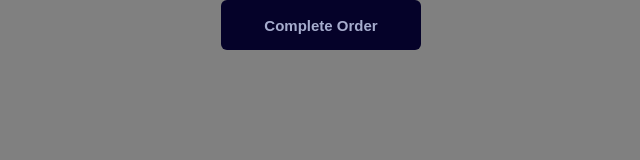
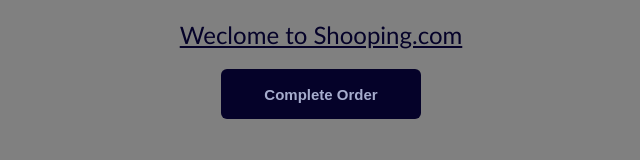
Before and after one commit to Elochukwu3/order-button, a plain HTML site: page index.html in a window 1280 px wide. Shown: the whole page, without its empty margins (319-959 px from the left). Drawn offline with Linux system fonts and the light colour scheme.

Commit message:
update header

```diff
--- a/index.html
+++ b/index.html
@@ -11,6 +11,7 @@
 </head>
 <body>
    <main>
+    <div class="intro">Weclome to Shooping.com</div>
     <section>
         <div class="container">
             <div class="car-cont">
--- a/style.scss
+++ b/style.scss
@@ -3,7 +3,7 @@
     @content;
   }
 }
-*{
+* {
   padding: 0;
   margin: 0;
 }
@@ -11,6 +11,15 @@ main {
   min-height: 100vh;
   background: grey;
   overflow: hidden;
+  .intro {
+    margin: 20px auto;
+    font-size: 1.5rem;
+    text-align: center;
+    color: #050229;
+    text-decoration: underline;
+    font-family: "Trebuchet MS", "Lucida Sans Unicode", "Lucida Grande",
+      "Lucida Sans", Arial, sans-serif;
+  }
 
   section {
     display: none;
@@ -280,9 +289,9 @@ main {
       width: 100%;
     }
   }
-  .btn2-cont{
+  .btn2-cont {
     display: none;
-    p{
+    p {
       text-align: center;
       color: gainsboro;
       font-weight: 800;
@@ -322,5 +331,4 @@ main {
       }
     }
   }
-
 }
```
Also changed, not shown: style.css, 1 other file. Lines whose indentation alone changed are shown as unchanged.
